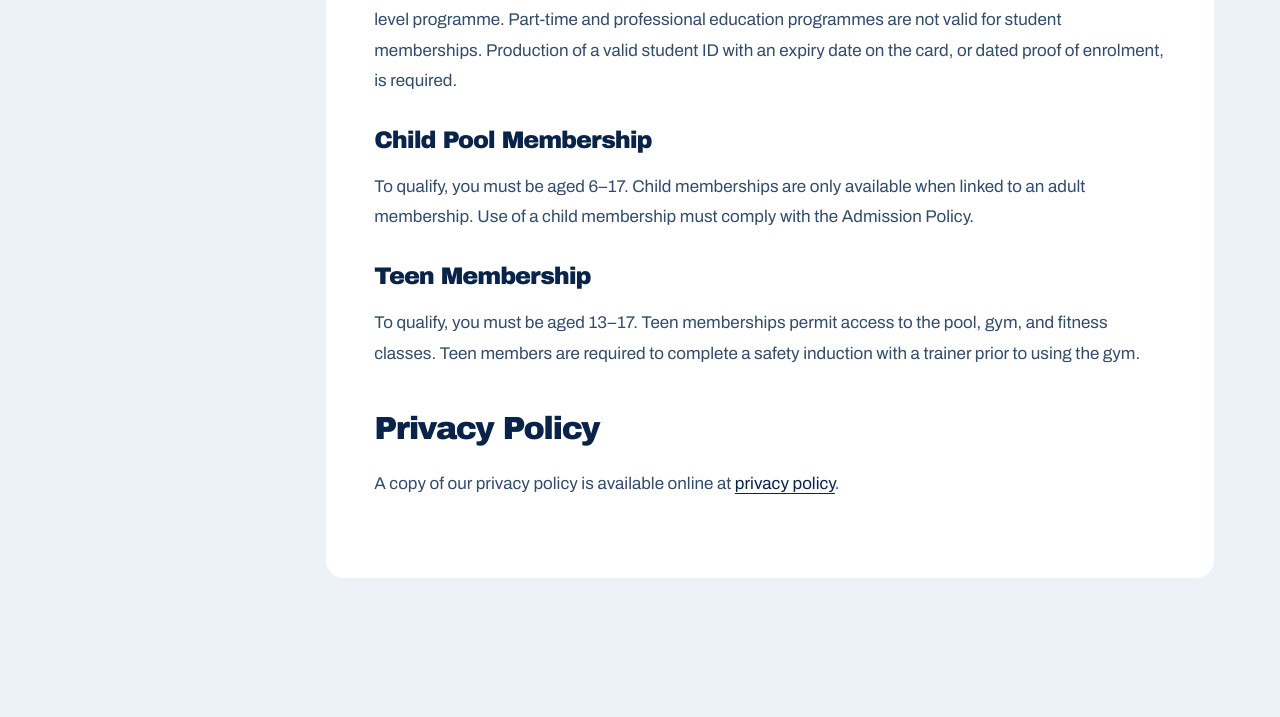
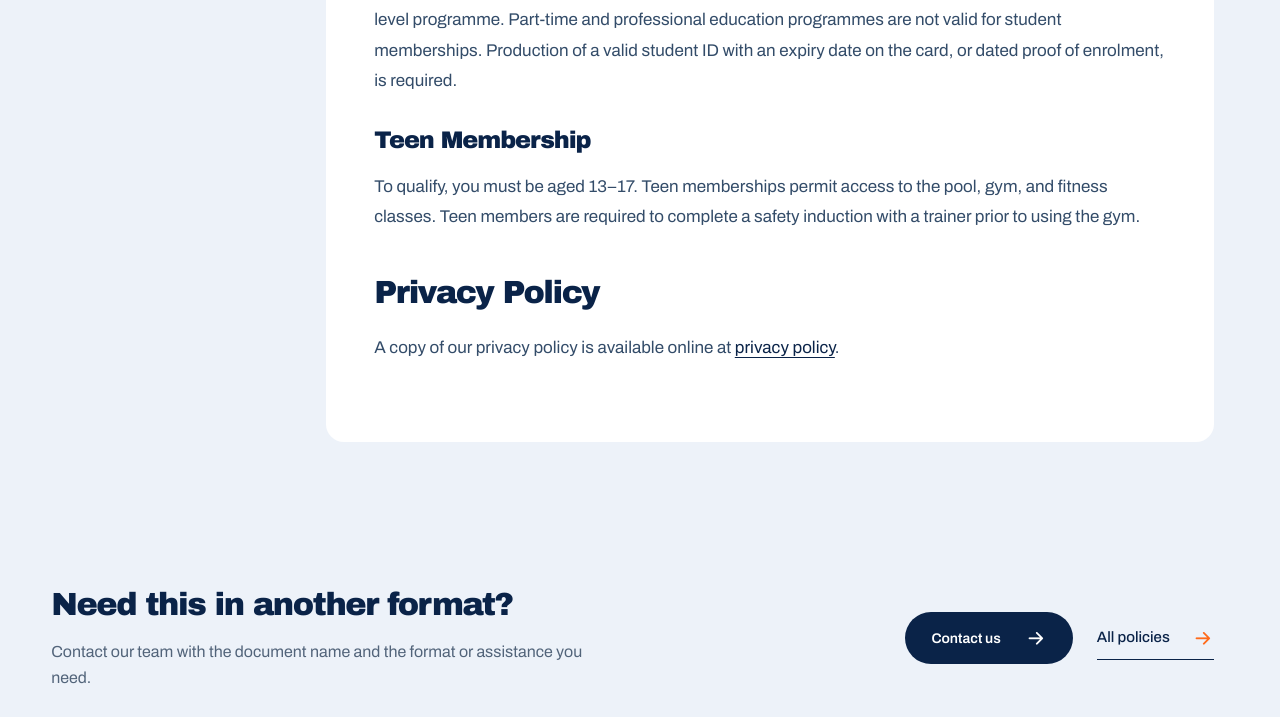
Before and after one commit to Nandui/leisureworld-site, a website: page Policies/terms-and-conditions.html in a window 1280 px wide. Shown: the part 7125-7842 px from the top of the page. Drawn offline with Linux system fonts and the light colour scheme.

Commit message:
Remove the Child Pool Membership section from the terms
Co-Authored-By: Claude Opus 5.5 <noreply@anthropic.com>
Claude-Session: https://claude.ai/code/session_015uHrJMwE7twPGCmtMKhYQT

```diff
--- a/Policies/terms-and-conditions.html
+++ b/Policies/terms-and-conditions.html
@@ -118,8 +118,6 @@
 <p>This gives two people the opportunity to jointly purchase memberships. There will be a primary and a linked member. Payments are assigned to the primary member. Each member/user will receive an individual membership card. If the primary member/user fails to make the monthly payment, both memberships will be withdrawn. All changes to the membership must be made by the primary member.</p>
 <h3>Student Membership</h3>
 <p>Student membership is for college students. To qualify, you must be enrolled in a full-time college or third-level programme. Part-time and professional education programmes are not valid for student memberships. Production of a valid student ID with an expiry date on the card, or dated proof of enrolment, is required.</p>
-<h3>Child Pool Membership</h3>
-<p>To qualify, you must be aged 6–17. Child memberships are only available when linked to an adult membership. Use of a child membership must comply with the Admission Policy.</p>
 <h3>Teen Membership</h3>
 <p>To qualify, you must be aged 13–17. Teen memberships permit access to the pool, gym, and fitness classes. Teen members are required to complete a safety induction with a trainer prior to using the gym.</p>
 </div>
```
